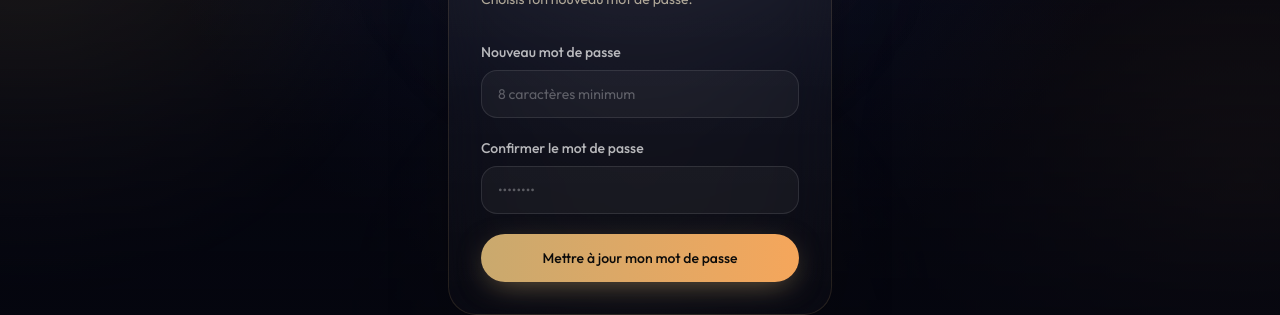
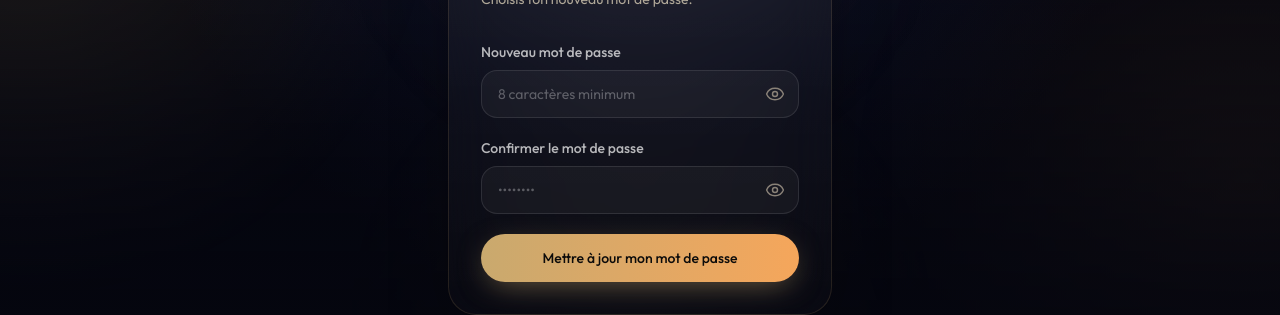
Before and after one commit to mohamesbah44-source/renaissance-app, a Next.js app: page /reset-password in a window 1280 px wide. Shown: the part 360-675 px from the top of the page. Built offline with nearby package versions, Linux system fonts and the light colour scheme.

Commit message:
Replace Input with PasswordInput for password fields

```diff
--- a/app/(auth)/reset-password/page.tsx
+++ b/app/(auth)/reset-password/page.tsx
@@ -4,7 +4,7 @@ import { useActionState } from "react";
 import { updatePassword } from "@/lib/auth/actions";
 import { GlassCard } from "@/components/ui/GlassCard";
 import { Field } from "@/components/ui/Field";
-import { Input } from "@/components/ui/Input";
+import { PasswordInput } from "@/components/ui/PasswordInput";
 import { SubmitButton } from "@/components/ui/SubmitButton";
 
 export default function ResetPasswordPage() {
@@ -18,20 +18,18 @@ export default function ResetPasswordPage() {
 
       <form action={formAction} className="mt-8 flex flex-col gap-5">
         <Field label="Nouveau mot de passe" htmlFor="password">
-          <Input
+          <PasswordInput
             id="password"
             name="password"
-            type="password"
             autoComplete="new-password"
             required
             placeholder="8 caractères minimum"
           />
         </Field>
         <Field label="Confirmer le mot de passe" htmlFor="passwordConfirm">
-          <Input
+          <PasswordInput
             id="passwordConfirm"
             name="passwordConfirm"
-            type="password"
             autoComplete="new-password"
             required
             placeholder="••••••••"
```
